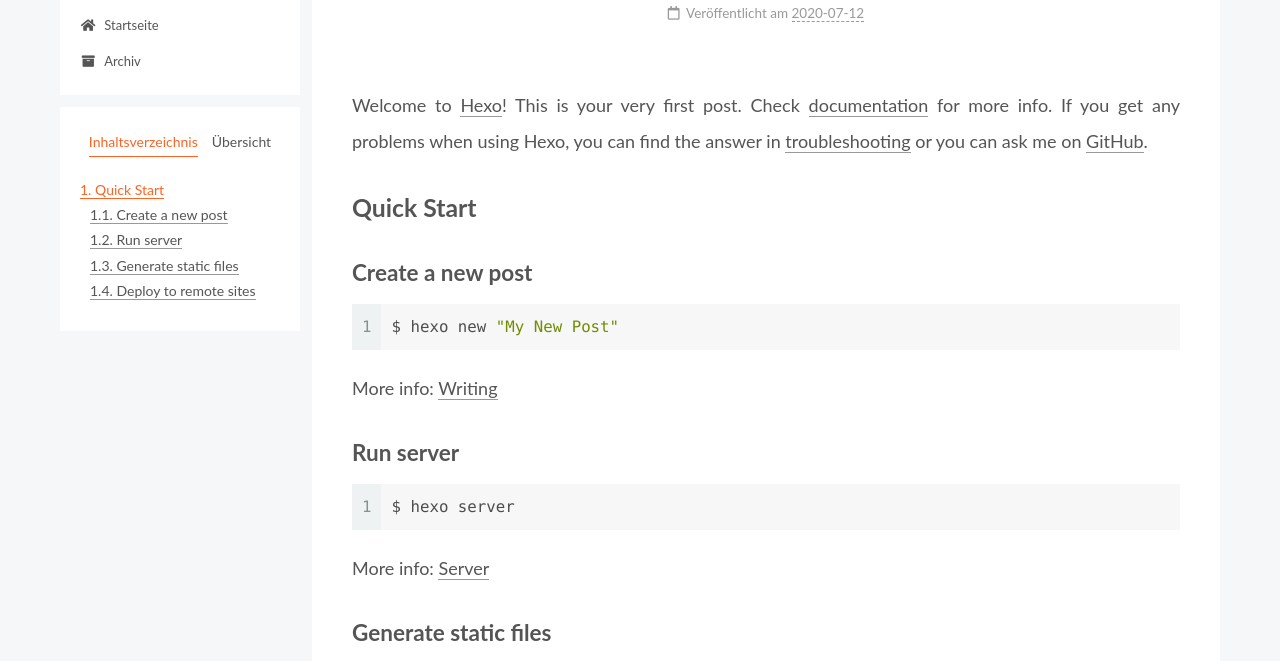
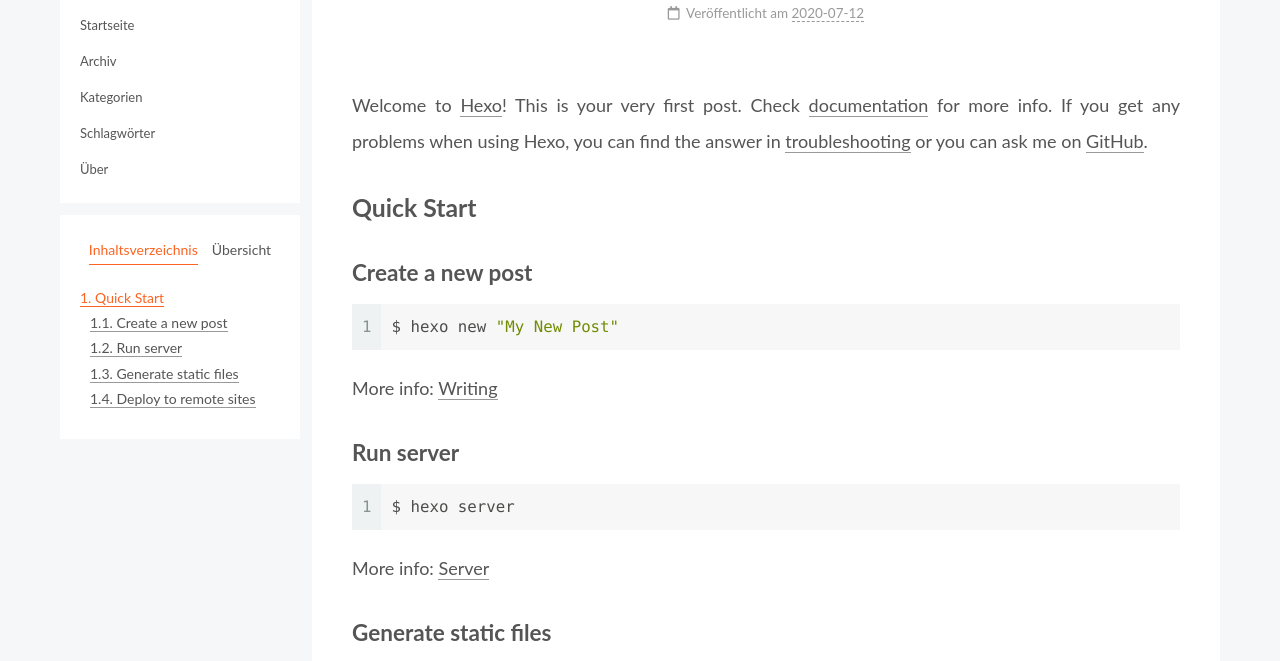
Before and after one commit to JingyanBai/JingyanBai.github.io, a plain HTML site: page 2020/07/12/hello-world/index.html in a window 1280 px wide. Shown: the part 127-788 px from the top of the page. Drawn offline with Linux system fonts and the light colour scheme.

Commit message:
Site updated: 2020-07-13 23:22:31

```diff
--- a/2020/07/12/hello-world/index.html
+++ b/2020/07/12/hello-world/index.html
@@ -114,12 +114,27 @@
   <ul id="menu" class="main-menu menu">
         <li class="menu-item menu-item-home">
 
-    <a href="/" rel="section"><i class="fa fa-home fa-fw"></i>Startseite</a>
+    <a href="/" rel="section"><i class="home fa-fw"></i>Startseite</a>
 
   </li>
         <li class="menu-item menu-item-archives">
 
-    <a href="/archives/" rel="section"><i class="fa fa-archive fa-fw"></i>Archiv</a>
+    <a href="/archives/" rel="section"><i class="archive fa-fw"></i>Archiv</a>
+
+  </li>
+        <li class="menu-item menu-item-categories">
+
+    <a href="/categories/" rel="section"><i class="th fa-fw"></i>Kategorien</a>
+
+  </li>
+        <li class="menu-item menu-item-tags">
+
+    <a href="/tags/" rel="section"><i class="tags fa-fw"></i>Schlagwörter</a>
+
+  </li>
+        <li class="menu-item menu-item-about">
+
+    <a href="/about/" rel="section"><i class="user fa-fw"></i>Über</a>
 
   </li>
   </ul>
```
Also changed, not shown: archives/2020/07/index.html (+17 -2 lines), archives/2020/index.html (+17 -2 lines), archives/index.html (+17 -2 lines), index.html (+17 -2 lines).
